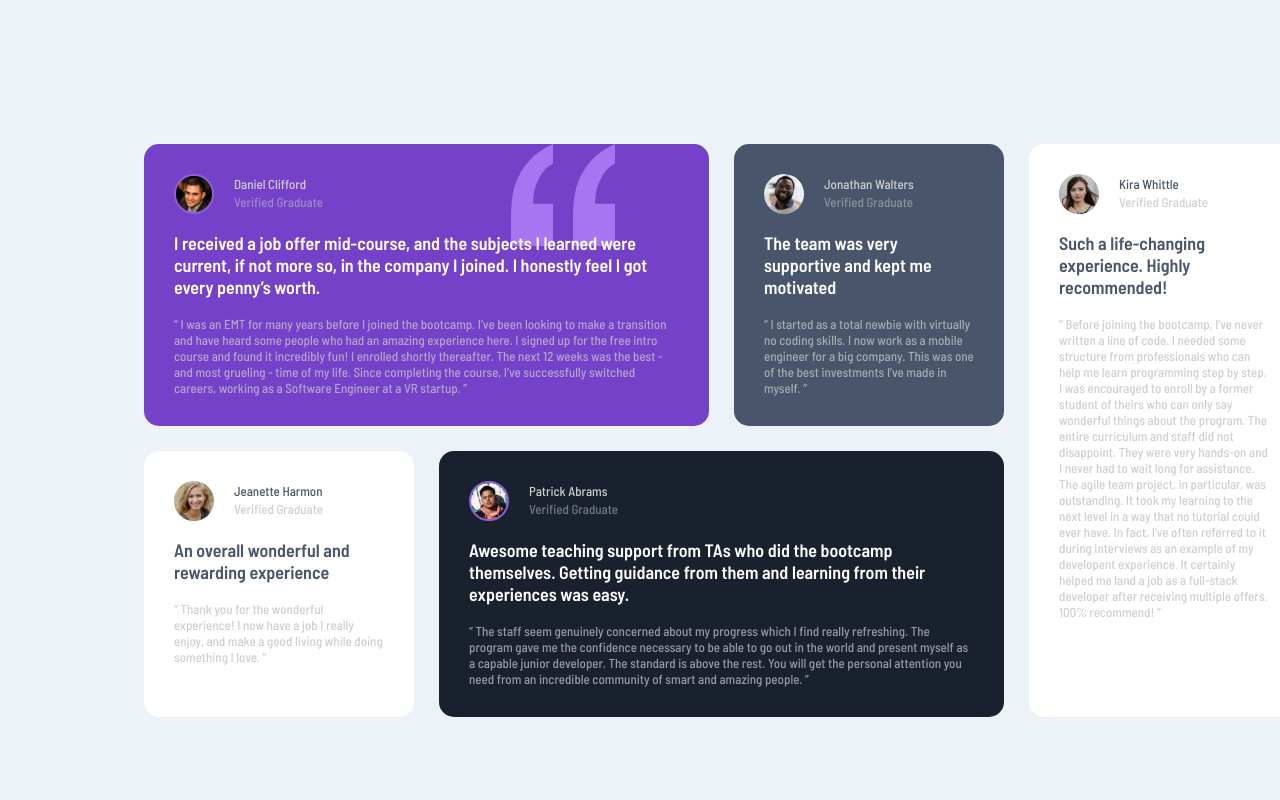
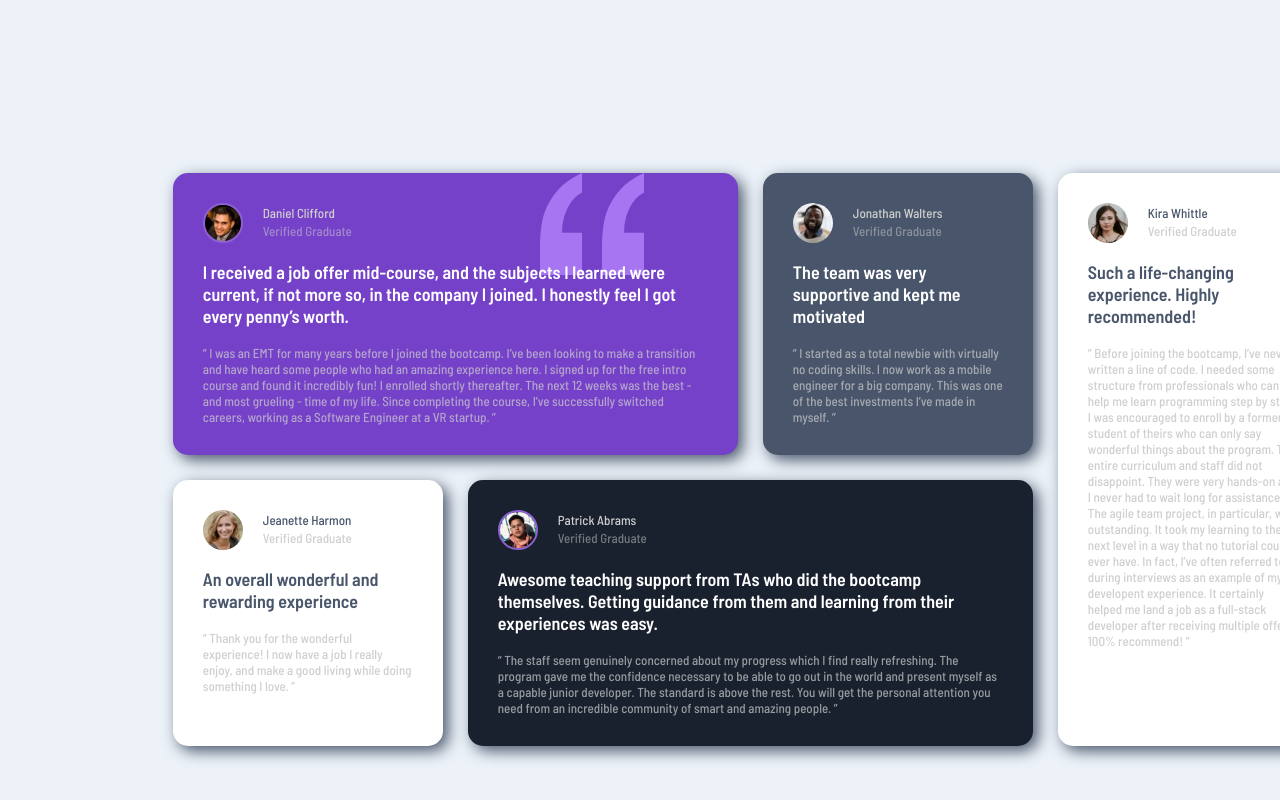
Before and after one commit to HichamBen/testimonials-grid-section-main, a plain HTML site: page index.html in a window 1280 px wide. Shown: the top 800 px of the page. Drawn offline with Linux system fonts and the light colour scheme.

Commit message:
Add box shadow to cells

```diff
--- a/public/CSS/style.css
+++ b/public/CSS/style.css
@@ -12,7 +12,7 @@ body {
 /* Make the section to be gird with 2 rows/ 4 columns*/
 section {
     width: 80%;
-    margin: 10%;
+    margin: 12%;
     display: grid;
     grid-template: auto auto/ repeat(4, minmax(270px, 25%));
     grid-gap: 25px;
@@ -23,6 +23,7 @@ section {
 main {
     padding: 30px;
     border-radius: 15px;
+    box-shadow: 5px 5px 15px hsl(217, 19%, 35%);
 }
 
 
```
